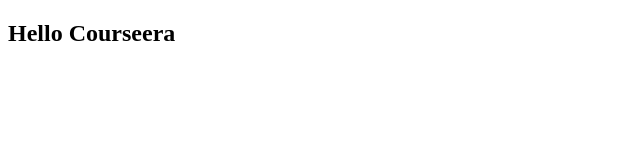
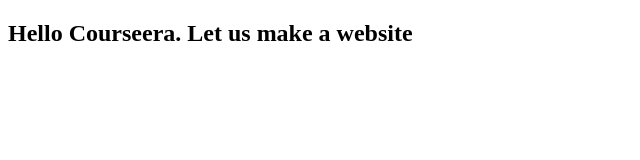
Before and after one commit to tarsem1961/coursera, a plain HTML site: page site/index.html in a window 1280 px wide. Shown: the whole page, without its empty margins (0-640 px from the left). Drawn offline with Linux system fonts and the light colour scheme.

Commit message:
Next change

```diff
--- a/site/index.html
+++ b/site/index.html
@@ -4,6 +4,6 @@
 	<title>Hello Coursera</title>
 </head>
 <body>
-<H2>Hello Courseera</H2>
+<H2>Hello Courseera. Let us make a website</H2>
 </body>
 </html>
```
